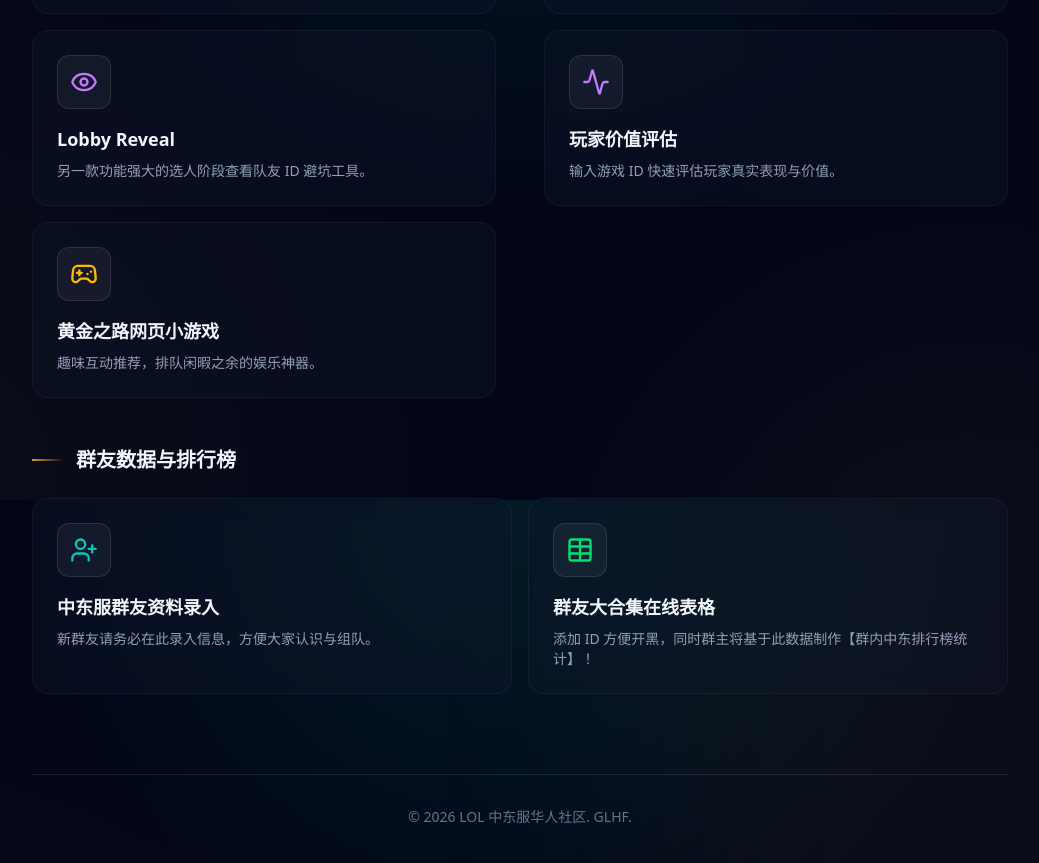
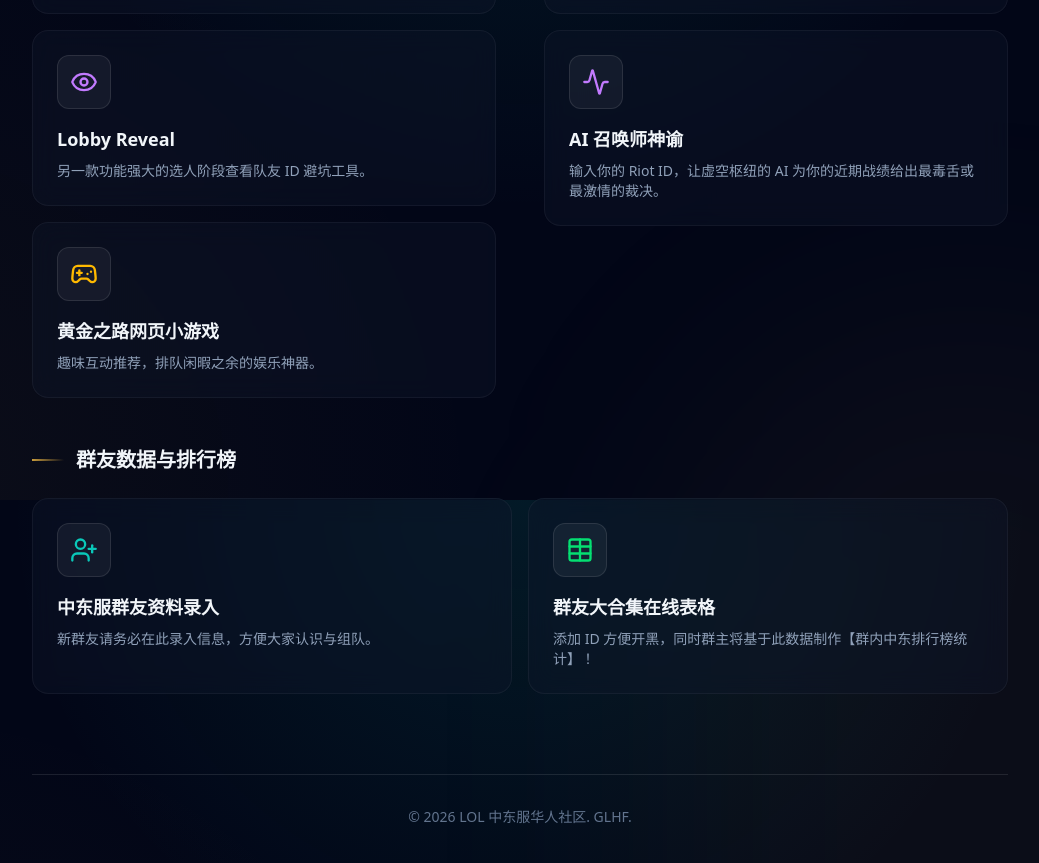
Before and after one commit to alongLFB/lol-me-portal, a Next.js app: page / in a window 1280 px wide. Shown: the part 1100-1963 px from the top of the page, without its empty margins (120-1159 px from the left). Built offline with nearby package versions, Linux system fonts and the light colour scheme.

Commit message:
feat: rename player evaluation tool to AI 召唤师神谕 and update description with a new tone

```diff
--- a/src/app/page.tsx
+++ b/src/app/page.tsx
@@ -125,8 +125,8 @@ const sections = [
         shadowGlow: "group-hover:shadow-[0_0_30px_-5px_rgba(96,165,250,0.3)]"
       },
       {
-        title: "玩家价值评估",
-        desc: "输入游戏 ID 快速评估玩家真实表现与价值。",
+        title: "AI 召唤师神谕",
+        desc: "输入你的 Riot ID，让虚空枢纽的 AI 为你的近期战绩给出最毒舌或最激情的裁决。",
         link: "https://loleval.alonglfb.com/zh",
         icon: Activity,
         color: "text-purple-400",
```
